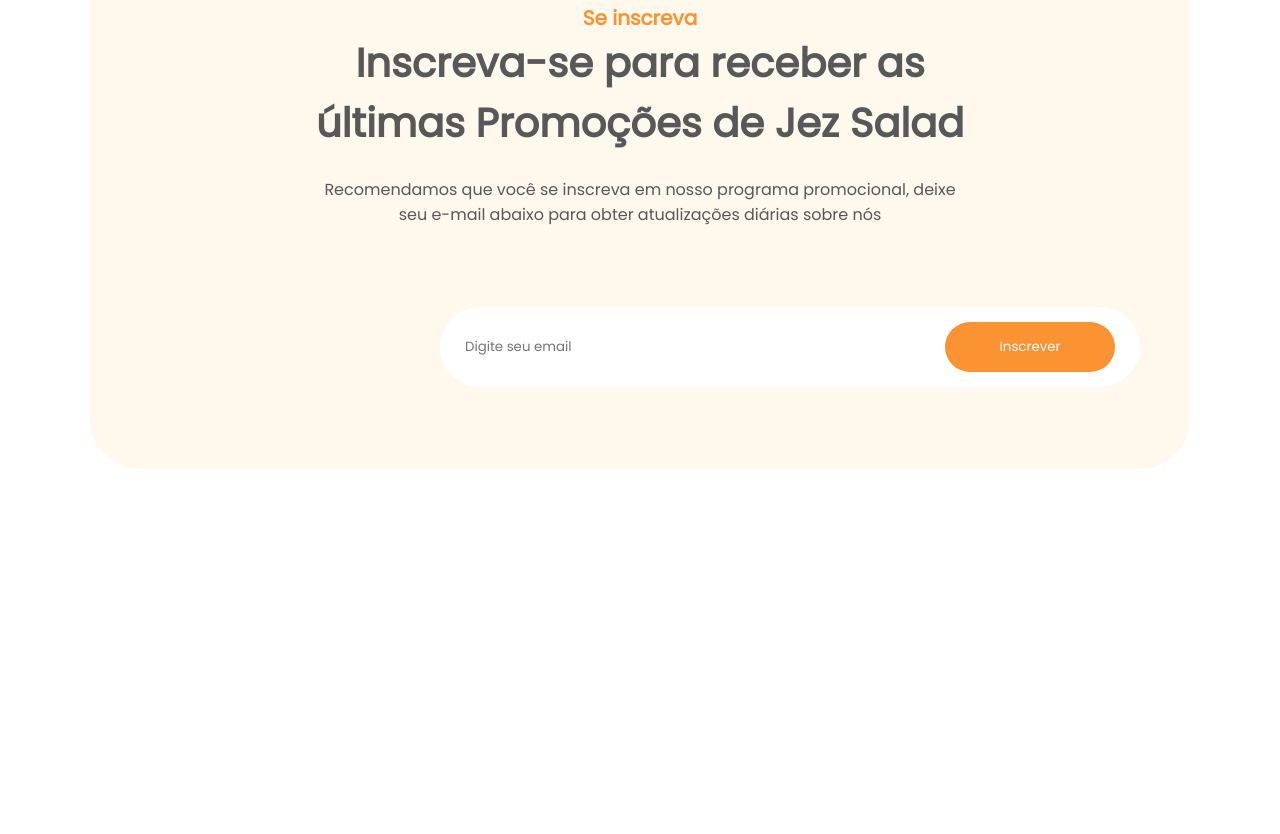
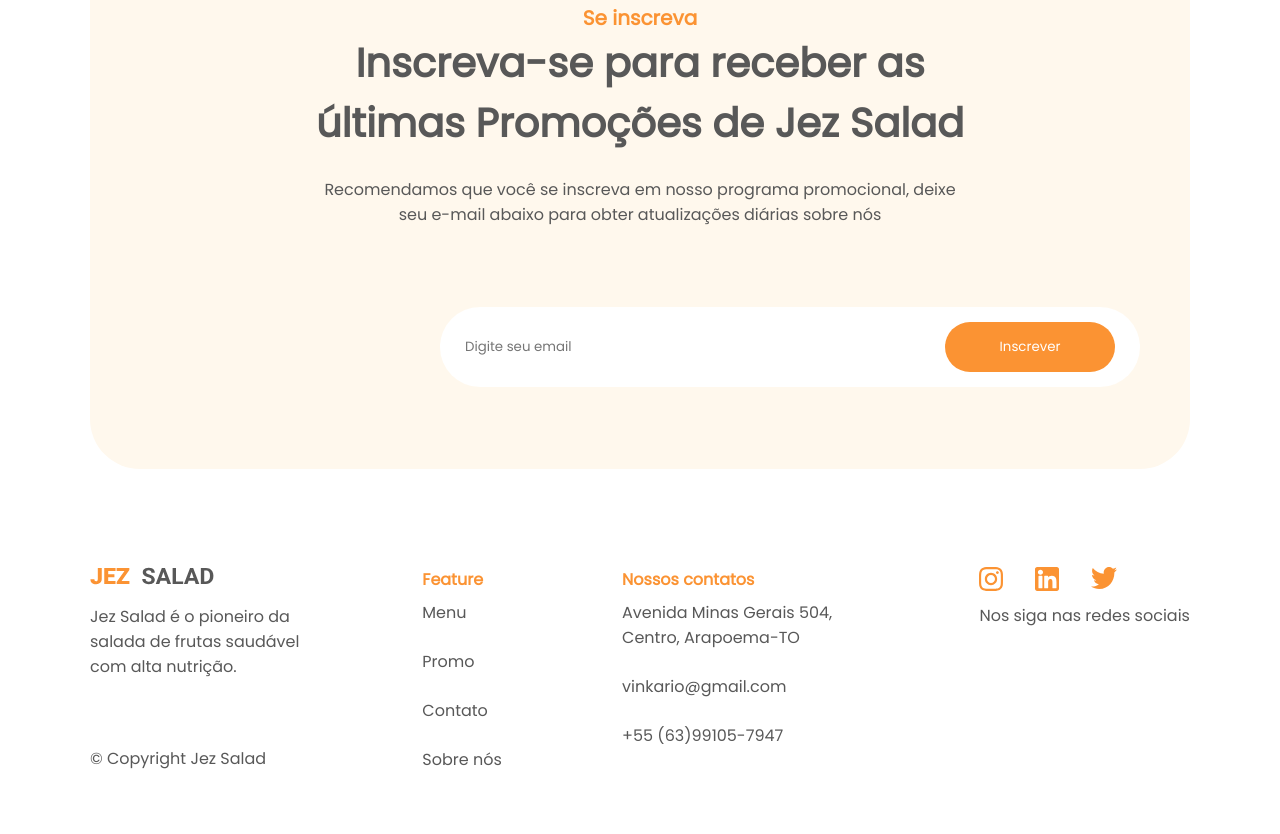
Before and after one commit to Vinkario/jezsalad, a plain HTML site: page index.html in a window 1280 px wide. Shown: the part 3467-4301 px from the top of the page. Before the commit the page ends 3985 px from the top, so only its background shows below. Drawn offline with Linux system fonts and the light colour scheme.

Commit message:
feat:footer

```diff
--- a/index.html
+++ b/index.html
@@ -239,5 +239,57 @@
 
 
     </section>
+
+    <footer>
+
+        <div class="footer-elements">
+
+            <div class="logo-footer">
+
+                <img src="assets/logo.svg" alt="">
+                <h3>
+                    Jez Salad é o pioneiro da salada de frutas saudável com alta nutrição.</h3>
+
+                <span>&copy; Copyright Jez Salad</span>
+
+            </div>
+
+            <div class="feature-footer">
+                    <h3>Feature</h3>
+                <ul>
+                    <li><a href="">Menu</a></li>
+                    <li><a href="">Promo</a></li>
+                    <li><a href="">Contato</a></li>
+                    <li><a href="">Sobre nós</a></li>
+
+
+
+                </ul>
+            </div>
+
+            <div class="contatos-footer">
+                <h3>Nossos contatos</h3>
+
+                <ul>
+                    <li>Avenida Minas Gerais 504, Centro, Arapoema-TO</li>
+                    <li>vinkario@gmail.com</li>
+                    <li>+55 (63)99105-7947</li>
+                </ul>
+            </div>
+
+            <div class="social-media-footer">
+
+                <div class="icons-social-media">
+                <a href=""><img src="assets/inta.svg" alt="#"></a>
+                <a href=""> <img src="assets/linkedin.svg" alt=""></a>
+                <a href=""><img src="assets/twitter.svg" alt=""></a>
+                </div>
+                <h3>Nos siga nas redes sociais</h3>
+            </div>
+
+        </div>
+
+
+    </footer>
 </body>
 </html>
--- a/style.css
+++ b/style.css
@@ -509,3 +509,101 @@ input:focus {
     box-shadow: 0 0 0 0;
     outline: 0;
 }
+
+footer{
+    padding: 49px 90px;
+}
+
+.footer-elements{
+    display: flex;
+    justify-content: space-between;
+    height: 218px;
+}
+
+.logo-footer{
+    display: flex;
+    flex-direction: column;
+    height: 216px;
+}
+
+.logo-footer img{
+    width: 124px;
+}
+
+.logo-footer h3{
+    font-size: 16px;
+    color: #585858;
+    max-width: 212px;
+    margin-top: 19px;
+    margin-bottom: 67px;
+    font-weight: 400;
+}
+
+.logo-footer span{
+    font-size: 16px;
+    color: #585858;
+
+}
+
+.feature-footer{
+    display: flex;
+    flex-direction: column;
+    height: 217px;
+}
+
+.feature-footer h3{
+    font-size: 16px;
+    font-weight: 600;
+    color: var(--primary-color);
+
+}
+
+.feature-footer ul{
+    list-style: none;
+}
+
+.feature-footer ul li{
+    margin-top: 8px;
+    margin-bottom: 24px;
+
+}
+
+.feature-footer ul li a{
+    display: flex;
+    text-decoration: none;
+    color: #585858;
+
+}
+
+.feature-footer ul li a:hover{
+    color: var(--primary-color);
+}
+
+.contatos-footer h3{
+    font-size:16px;
+    font-weight: 600;
+    color: var(--primary-color);
+}
+
+.contatos-footer ul li{
+    list-style: none;
+    font-size: 16px;
+    color: var(--text-primary);
+    max-width: 237px;
+    margin-bottom: 24px;
+    margin-top: 8px;
+}
+
+.icons-social-media{
+    display: flex;
+    width: 138px;
+    height: 18px;
+    justify-content: space-between;
+    margin-bottom: 18px;
+}
+
+.social-media-footer h3{
+    font-size: 16px;
+    font-weight: 400;
+    color: var(--text-primary);
+}
```
Also changed, not shown: assets/inta.svg (added), assets/linkedin.svg (added), assets/twitter.svg (added).
